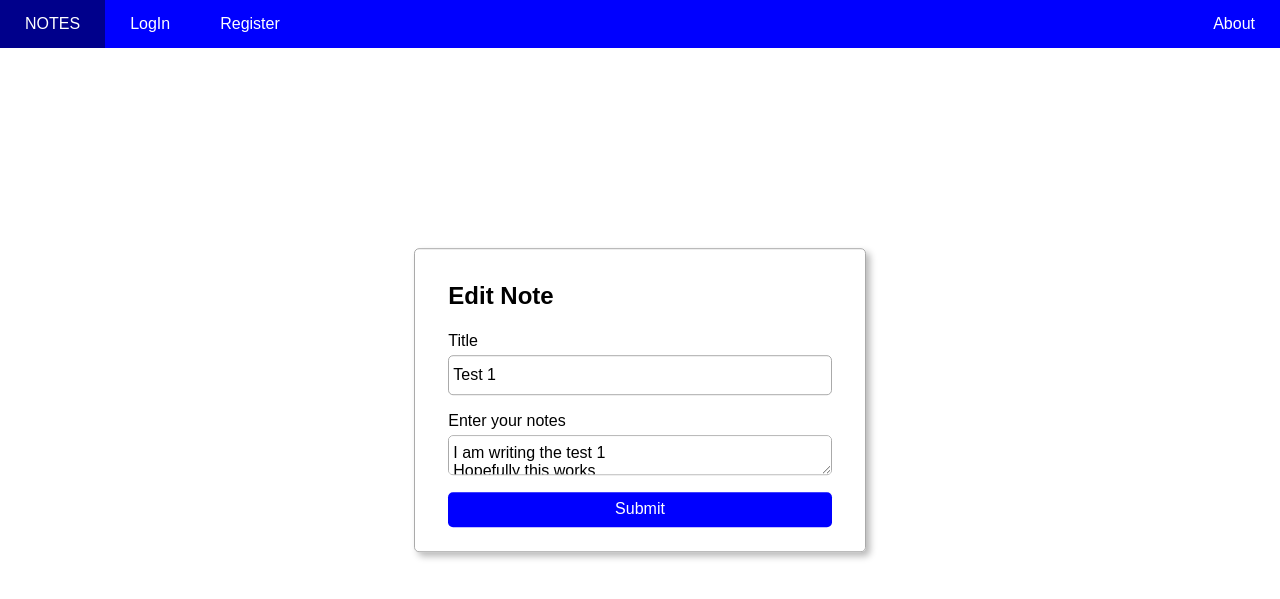
After one commit to Suniti13/Flask-Notes-App, a Flask app: page /edit/note/1 in a window 1280 px wide. The commit adds this page. Shown: the top 599 px of the page. Run offline with Flask 2, Linux system fonts and the light colour scheme; data comes from the database, SQL or seed files in the repository.

Commit message:
added edit

```diff
--- a/notesapp/forms.py
+++ b/notesapp/forms.py
@@ -31,3 +31,8 @@ class AddNoteForm(FlaskForm):
     title = StringField('Title', validators=[DataRequired()])
     body = TextAreaField('Enter your notes', validators=[DataRequired()])
     submit = SubmitField('Submit')
+
+class EditNoteForm(FlaskForm):
+    title = StringField('Title',validators=[DataRequired()])
+    body = TextAreaField('Enter your notes', validators=[DataRequired()])
+    submit = SubmitField('Submit')
--- a/notesapp/routes.py
+++ b/notesapp/routes.py
@@ -1,7 +1,7 @@
 from flask import render_template, url_for, redirect, flash
 from notesapp import app, db, bcrypt
 from notesapp.models import User, Note
-from notesapp.forms import RegisterForm, LoginForm, AddNoteForm
+from notesapp.forms import RegisterForm, LoginForm, AddNoteForm, EditNoteForm
 from flask_login import login_user, current_user, logout_user
 
 @app.route('/')
@@ -60,3 +60,16 @@ def addnote():
 def note(note_id):
     note = Note.query.get_or_404(note_id)
     return render_template('note.html', note=note, title=note.title)
+
+@app.route('/edit/note/<int:note_id>', methods=['GET', 'POST'])
+def editnote(note_id):
+    note = Note.query.get_or_404(note_id)
+    form = EditNoteForm()
+    if form.validate_on_submit():
+        setattr(note,"title",form.title.data)
+        setattr(note,"content",form.body.data)
+        setattr(note,"author",current_user)
+        db.session.commit()
+        flash("Edited")
+        return redirect( url_for('note', note_id=note_id) )
+    return render_template('editnote.html', note=note, form=form, title='Edit Note')
--- /dev/null
+++ b/notesapp/templates/editnote.html
@@ -0,0 +1,29 @@
+{% extends 'base.html' %}
+
+{% block content %}
+
+<div class="formwrapper">
+    <div class="formcontent">
+        <h2>Edit Note</h2>
+        <form method="POST">
+            <div class="form-field">
+                {{ form.hidden_tag() }}
+                {{ form.title.label(class_='label') }}
+                <br>
+                {% set f = form.title.process_data(note.title) %}
+                {{ form.title(class_='inputField') }}
+            </div>
+            <div class="form-field">
+                {{ form.body.label(class_='label') }}
+                <br>
+                {% set f = form.body.process_data(note.content) %}
+                {{ form.body(class_='inputField') }}
+            </div>
+            <div class="form-field">
+                {{ form.submit(class_='submitField') }}
+            </div>
+        </form>
+    </div>
+</div>
+
+{% endblock %}
--- a/notesapp/templates/note.html
+++ b/notesapp/templates/note.html
@@ -4,6 +4,7 @@
     <div class="notes-home">
         <div class="prevNotes">
             <div class="prevnote" >
+                <a href="/edit/note/{{note.id}}">Edit</a>
                 <p> {{ note.date_created.strftime("%d %b %Y") }} </p>
                 <h4>{{ note.title }}</h4>
                 <pre> {{ note.content }} </pre>
```
